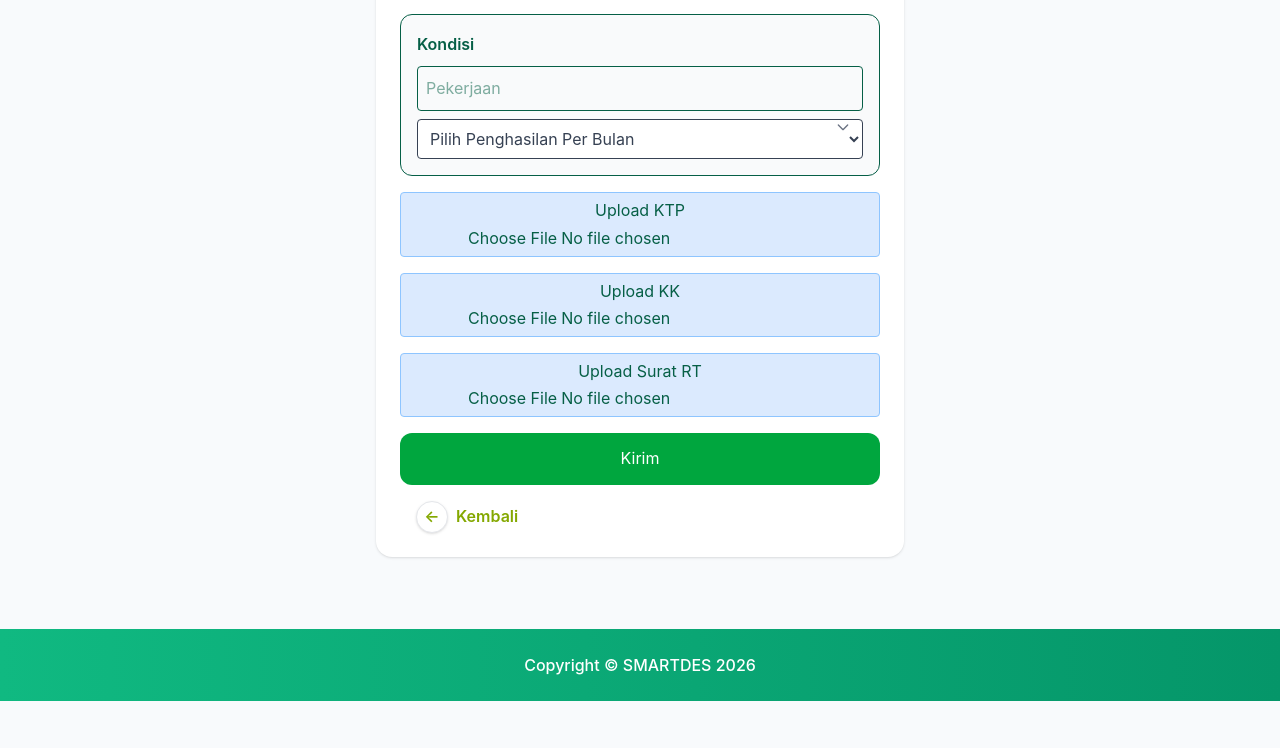
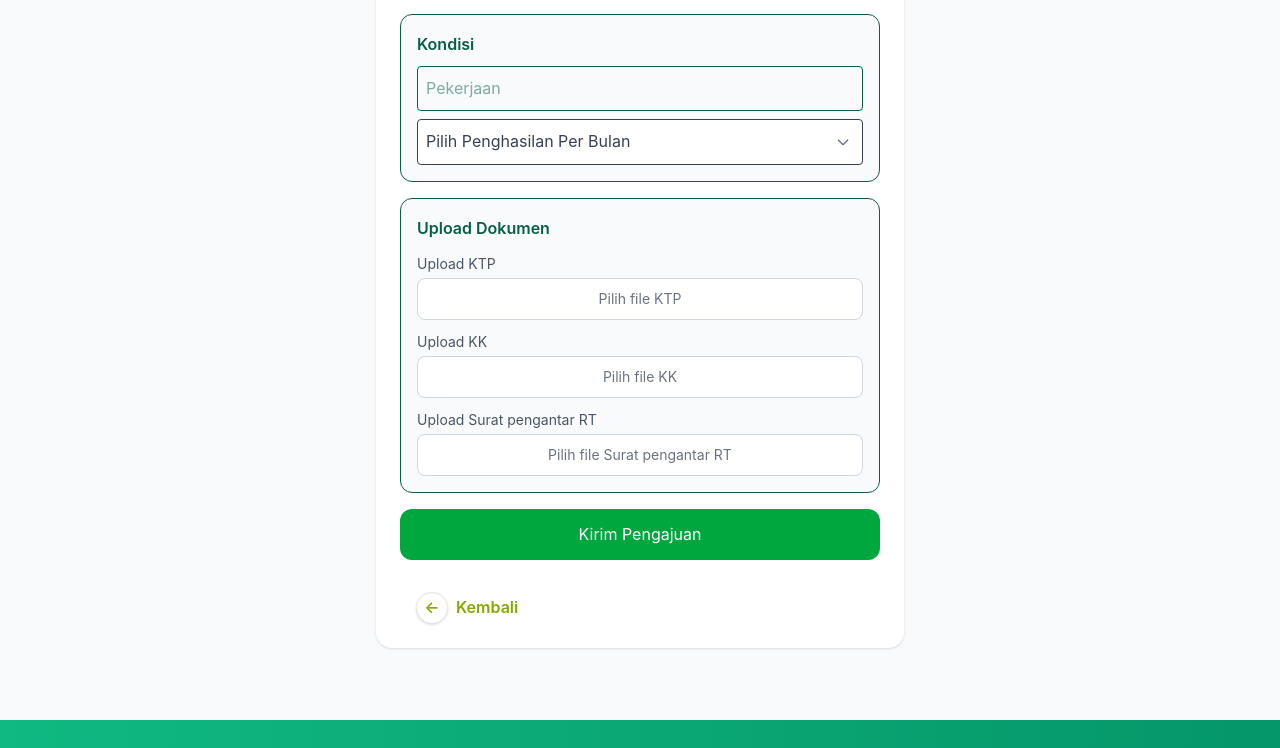
Before and after one commit to muhammadarlianoscar-uti/TA-WEB-24-SEMBADE, a Next.js app in the folder my-app/: page /pelayanan/sktm in a window 1280 px wide. Shown: the part 614-1362 px from the top of the page. Before the commit the page ends 1315 px from the top, so only its background shows below. Built offline with nearby package versions, Linux system fonts and the light colour scheme.

Commit message:
Buat tombol label khusus dan nama dinamis untuk unggahan SKTM

```diff
--- a/my-app/app/pelayanan/sktm/page.tsx
+++ b/my-app/app/pelayanan/sktm/page.tsx
@@ -112,8 +112,8 @@ export default function SKTMPage() {
                 name="income"
                 value={data.income}
                 onChange={handleChange}
-                className="w-full border p-2 rounded bg-white text-gray-700"
                 required
+                className="w-full appearance-none pr-10 border p-2 rounded bg-white text-gray-700"
               >
                 <option value="" disabled>
                   Pilih Penghasilan Per Bulan
@@ -124,7 +124,7 @@ export default function SKTMPage() {
                 <option value="3jt - 5jt">Rp 3.000.000 - Rp 5.000.000</option>
                 <option value="> 5jt">Lebih dari Rp 5.000.000</option>
               </select>
-              <div className="pointer-events-none absolute inset-y-0 right-3 flex item-center text-gray-500">
+              <div className="pointer-events-none absolute inset-y-0 right-3 flex items-center text-gray-500">
                 <svg
                   className="h-4 w-4"
                   fill="none"
@@ -143,21 +143,74 @@ export default function SKTMPage() {
             </div>
           </div>
 
-          <div className="bg-blue-100 border border-blue-300 p-1 rounded text-center mb-4">
-            <p>Upload KTP</p>
-            <input type="file" onChange={handleFile} />
-          </div>
-          <div className="bg-blue-100 border border-blue-300 p-1 rounded text-center mb-4">
-            <p>Upload KK</p>
-            <input type="file" onChange={handleFile} />
-          </div>
-          <div className="bg-blue-100 border border-blue-300 p-1 rounded text-center mb-4">
-            <p>Upload Surat RT</p>
-            <input type="file" onChange={handleFile} />
+          <div className="bg-gray-50 border p-4 rounded-xl mb-4">
+            <p className="font-semibold mb-3">Upload Dokumen</p>
+
+            <div className="mb-3">
+              <label className="block text-sm text-gray-600 mb-1">
+                Upload KTP
+              </label>
+              <label className="flex items-center justify-center bg-white border border-gray-300 p-2.5 rounded-lg cursor-pointer hover:bg-gray-100 transition">
+                <span className="text-sm text-gray-500">
+                  {files.ktp ? files.ktp.name : "Pilih file KTP"}
+                </span>
+                <input
+                  type="file"
+                  name="ktp"
+                  onChange={handleFile}
+                  className="hidden"
+                  accept="image/*,.pdf"
+                  required
+                />
+              </label>
+            </div>
+
+            <div className="mb-3">
+              <label className="block text-sm text-gray-600 mb-1">
+                Upload KK
+              </label>
+              <label className="flex items-center justify-center bg-white border border-gray-300 p-2.5 rounded-lg cursor-pointer hover:bg-gray-100 transition">
+                <span className="text-sm text-gray-500">
+                  {files.kk ? files.kk.name : "Pilih file KK"}
+                </span>
+                <input
+                  type="file"
+                  name="kk"
+                  onChange={handleFile}
+                  className="hidden"
+                  accept="image/*,.pdf"
+                  required
+                />
+              </label>
+            </div>
+
+            <div>
+              <label className="block text-sm text-gray-600 mb-1">
+                Upload Surat pengantar RT
+              </label>
+              <label className="flex items-center justify-center bg-white border border-gray-300 p-2.5 rounded-lg cursor-pointer hover:bg-gray-100 transition">
+                <span className="text-sm text-gray-500">
+                  {files.suratRt
+                    ? files.suratRt.name
+                    : "Pilih file Surat pengantar RT"}
+                </span>
+                <input
+                  type="file"
+                  name="suratRt"
+                  onChange={handleFile}
+                  className="hidden"
+                  accept="image/*,.pdf"
+                  required
+                />
+              </label>
+            </div>
           </div>
 
-          <button className="w-full bg-green-600 text-white p-3 rounded-xl">
-            Kirim
+          <button
+            type="submit"
+            className="w-full bg-green-600 text-white p-3 rounded-xl hover:bg-green-700 transition mb-4"
+          >
+            Kirim Pengajuan
           </button>
 
           <BackButton />
```
